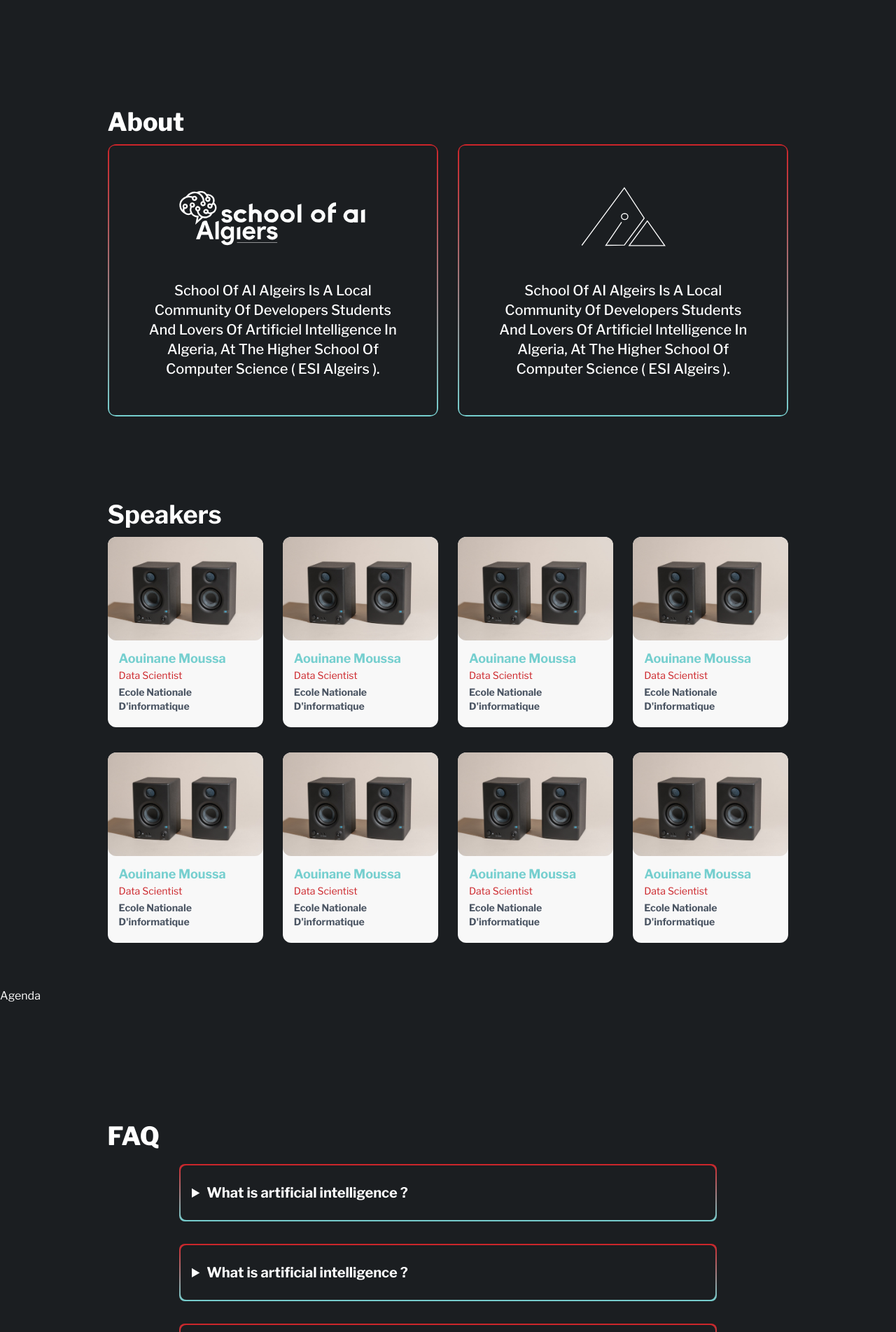
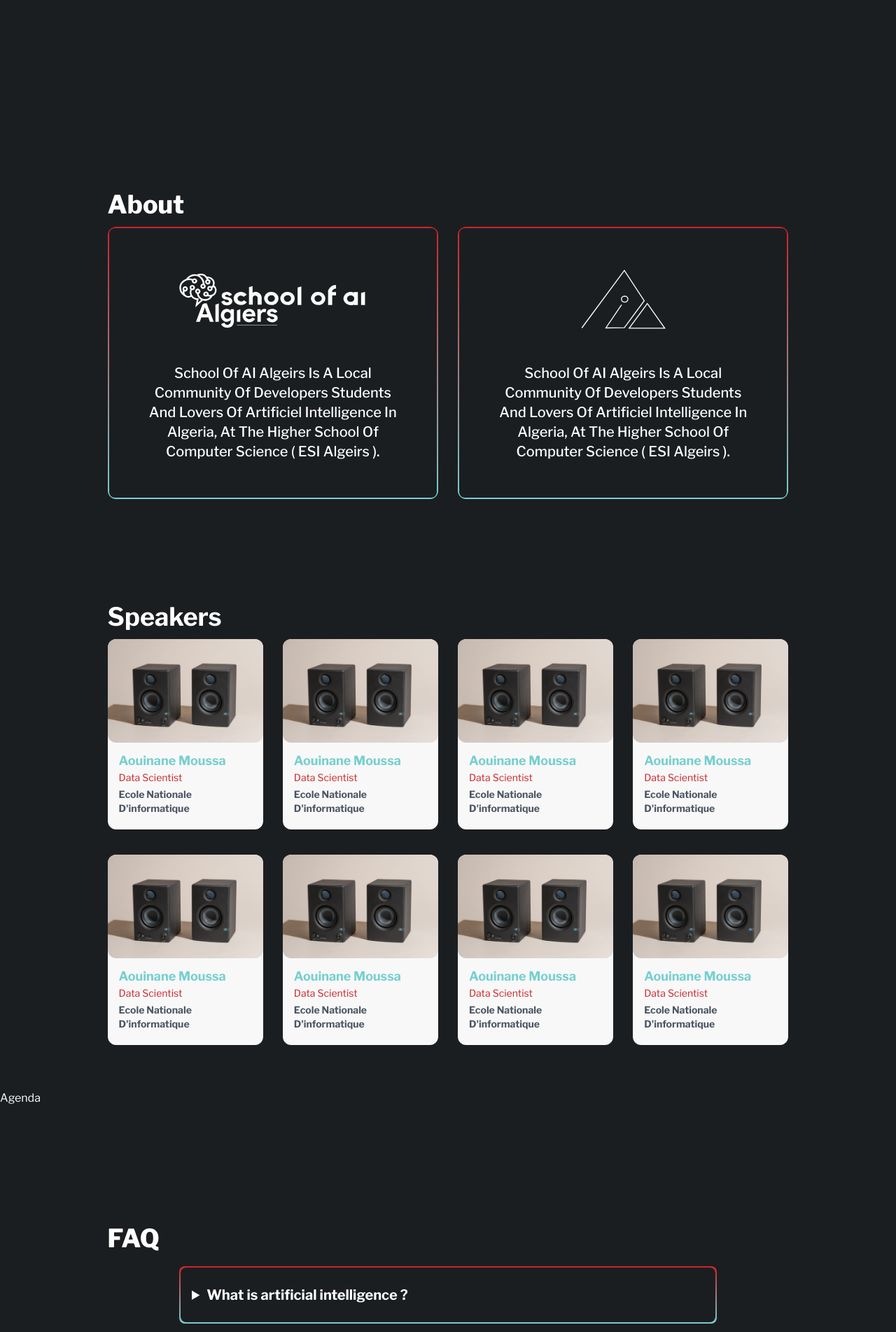
Before and after one commit to MarouaneBenbetka/AI-Summit, a React (Vite) app: page / in a window 1280 px wide. Shown: the part 678-2581 px from the top of the page at 70% size. Built offline with nearby package versions, Linux system fonts and the light colour scheme.

Commit message:
sections layout

```diff
--- a/src/sections/About.jsx
+++ b/src/sections/About.jsx
@@ -5,7 +5,7 @@ const About = () => {
 	return (
 		<section
 			id="about"
-			className="px-8 sm:px-20 lg:px-[12vw] mb-16 mt-8 mx-auto flex flex-col justify-center "
+			className="px-8 sm:px-20 lg:px-[12vw] mb-16 pt-[150px] mx-auto flex flex-col justify-center "
 		>
 			<h1 className="py-3 text-4xl leading-10 font-extrabold text-center md:text-left">
 				About
--- a/src/sections/Hero.jsx
+++ b/src/sections/Hero.jsx
@@ -14,7 +14,7 @@ const Hero = () => {
 			<Particlesbg />
 			<motion.section
 				id="home"
-				className="px-8 sm:px-20 lg:px-[9vw] h-[89vh] min-h-[500px] mb-6 relative flex items-center content-center"
+				className="px-8 sm:px-20 lg:px-[9vw] h-[89vh] min-h-[500px]  relative flex items-center content-center"
 				variants={staggerContainer}
 				initial="hidden"
 				whileInView="show"
--- a/src/sections/Navbar.jsx
+++ b/src/sections/Navbar.jsx
@@ -62,7 +62,7 @@ const Navbar = () => {
 					)}
 
 					{navMobile && (
-						<div className="absolute flex flex-col z-20 items-center gap-4 bg-black px-8 py-4 text-center top-10 right-0">
+						<div className="absolute flex flex-col z-20 items-center gap-4 bg-zinc-800 rounded-lg px-8 py-4 text-center top-10 right-0">
 							<ul className="flex flex-col gap-10">
 								{navLinks.map((navLink, index) => (
 									<li key={index} className="relative">
--- a/src/sections/Speakers.jsx
+++ b/src/sections/Speakers.jsx
@@ -3,7 +3,10 @@ import { speakers } from "../data/data.jsx";
 
 const Speakers = () => {
 	return (
-		<div className="py-14 px-8 sm:px-20 lg:px-[12vw]  flex flex-col font-libre-franklin">
+		<section
+			id="speakers"
+			className="py-14 px-8 sm:px-20 lg:px-[12vw] pt-[84px]  flex flex-col font-libre-franklin"
+		>
 			<h1 className="text-4xl font-bold text-center md:text-left">
 				Speakers
 			</h1>
@@ -12,7 +15,7 @@ const Speakers = () => {
 					<SpeakerCard speaker={speaker} />
 				))}
 			</div>
-		</div>
+		</section>
 	);
 };
 
```
